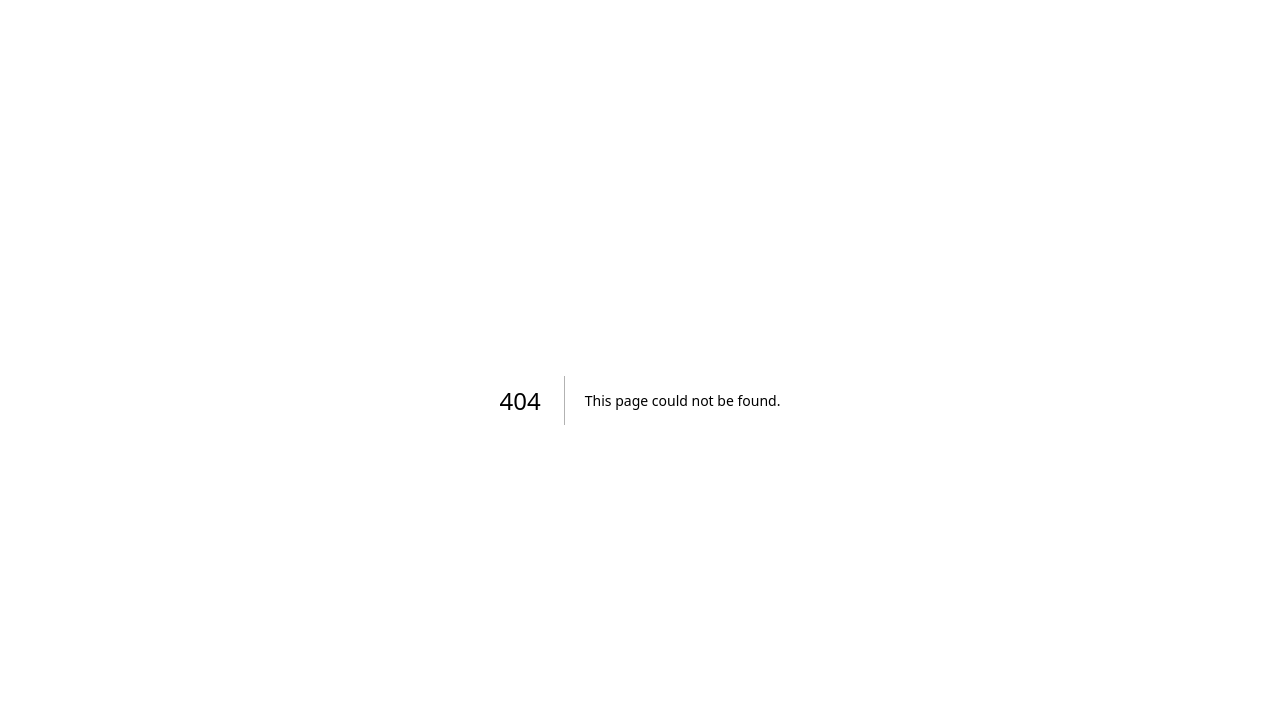
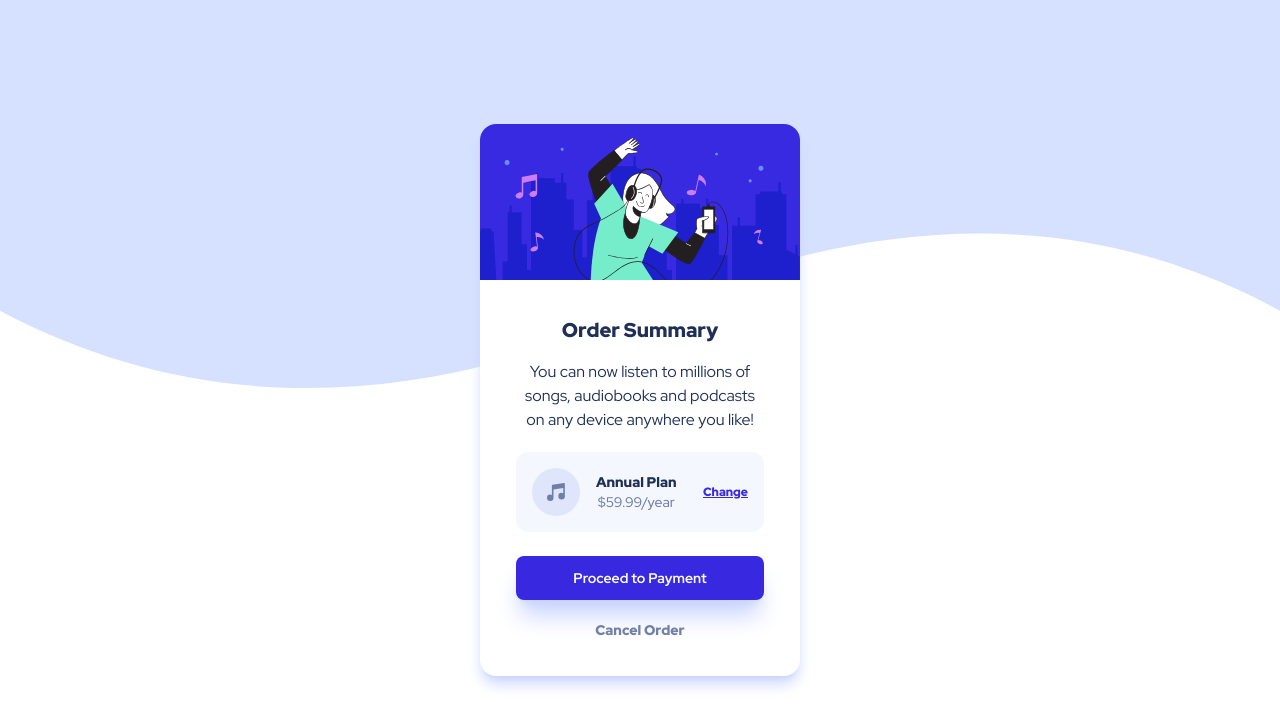
Before and after one commit to tothpeti2000/Frontend-Mentor, a Next.js app: page /challenges/order-summary in a window 1280 px wide. Before the commit this address had no page. Shown: the top 728 px of the page. Built offline with nearby package versions, Linux system fonts and the light colour scheme.

Commit message:
Order summary components added

```diff
--- /dev/null
+++ b/components/order-summary/OrderCard.tsx
@@ -0,0 +1,52 @@
+import { Red_Hat_Display } from "@next/font/google";
+import Image from "next/image";
+import hero from "../../public/assets/order-summary/hero.svg";
+import MusicIcon from "./icons/MusicIcon";
+
+const redHatDisplay = Red_Hat_Display();
+
+const OrderCard = () => {
+  return (
+    <div
+      className={`${redHatDisplay.className} flex flex-col overflow-hidden rounded-2xl bg-white text-center shadow-lg shadow-indigo-200`}
+    >
+      <Image src={hero} alt="Hero" className="w-full" />
+
+      <div className="px-6 py-7 lg:p-9">
+        <h1 className="mb-4 text-xl font-black text-os-darkBlue">
+          Order Summary
+        </h1>
+
+        <p className="mb-5 text-os-darkBlue">
+          You can now listen to millions of songs, audiobooks and podcasts on
+          any device anywhere you like!
+        </p>
+
+        <div className="mb-6 flex items-center justify-between rounded-xl bg-os-veryPaleBlue p-4 text-sm">
+          <div className="flex items-center space-x-4">
+            <MusicIcon />
+
+            <div>
+              <p className="font-black text-os-darkBlue">Annual Plan</p>
+              <p className="font-medium text-os-desaturatedBlue">$59.99/year</p>
+            </div>
+          </div>
+
+          <p className="cursor-pointer text-xs font-black text-os-brightBlue underline transition-opacity hover:no-underline hover:opacity-60">
+            Change
+          </p>
+        </div>
+
+        <button className="mb-5 w-full rounded-lg bg-os-brightBlue p-3 text-sm font-bold text-white shadow-xl shadow-indigo-200 transition-opacity hover:opacity-70">
+          Proceed to Payment
+        </button>
+
+        <p className="cursor-pointer text-sm font-black text-os-desaturatedBlue transition-colors hover:text-os-darkBlue">
+          Cancel Order
+        </p>
+      </div>
+    </div>
+  );
+};
+
+export default OrderCard;
--- /dev/null
+++ b/components/order-summary/icons/MusicIcon.tsx
@@ -0,0 +1,14 @@
+const MusicIcon = () => (
+  <svg xmlns="http://www.w3.org/2000/svg" width="48" height="48">
+    <g fill="none" fill-rule="evenodd">
+      <circle cx="24" cy="24" r="24" fill="#DFE6FB" />
+      <path
+        fill="#717FA6"
+        fill-rule="nonzero"
+        d="M32.574 15.198a.81.81 0 00-.646-.19L20.581 16.63a.81.81 0 00-.696.803V26.934a3.232 3.232 0 00-1.632-.44A3.257 3.257 0 0015 29.747 3.257 3.257 0 0018.253 33a3.257 3.257 0 003.253-3.253v-8.37l9.726-1.39v5.327a3.232 3.232 0 00-1.631-.441 3.257 3.257 0 00-3.254 3.253 3.257 3.257 0 003.254 3.253 3.257 3.257 0 003.253-3.253V15.81a.81.81 0 00-.28-.613z"
+      />
+    </g>
+  </svg>
+);
+
+export default MusicIcon;
--- /dev/null
+++ b/pages/challenges/order-summary.tsx
@@ -0,0 +1,27 @@
+import Head from "next/head";
+import OrderCard from "../../components/order-summary/OrderCard";
+import favicon from "../../public/favicon.png";
+
+const OrderSummary = () => {
+  return (
+    <>
+      <Head>
+        <title>Order Summary</title>
+        <meta
+          name="description"
+          content="Frontend Mentor Order Summary Challenge"
+        />
+        <meta name="viewport" content="width=device-width, initial-scale=1" />
+        <link rel="icon" href={favicon.src} />
+      </Head>
+
+      <main className="flex min-h-screen items-center justify-center bg-os-mobile-pattern bg-cover bg-no-repeat lg:bg-os-desktop-pattern lg:bg-contain">
+        <div className="w-5/6 sm:w-1/2 md:w-1/3 lg:w-1/3 xl:w-1/4 2xl:w-1/6">
+          <OrderCard />
+        </div>
+      </main>
+    </>
+  );
+};
+
+export default OrderSummary;
--- a/pages/index.tsx
+++ b/pages/index.tsx
@@ -21,6 +21,8 @@ const Home = () => {
         <Link href="/challenges/qr-code">QR Code</Link>
 
         <Link href="/challenges/nft-preview-card">NFT Preview Card</Link>
+
+        <Link href="/challenges/order-summary">Order Summary</Link>
       </main>
     </>
   );
```
